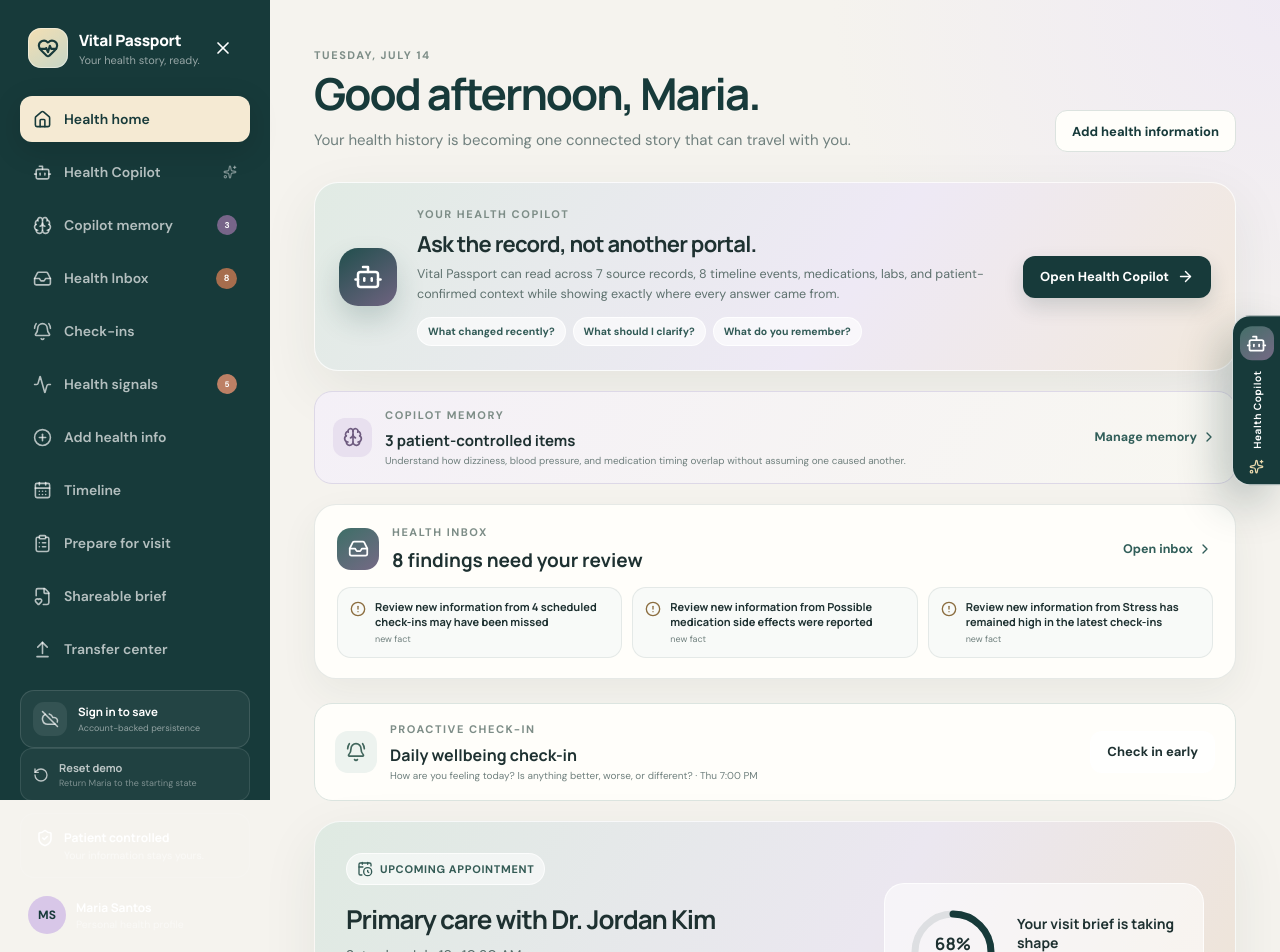
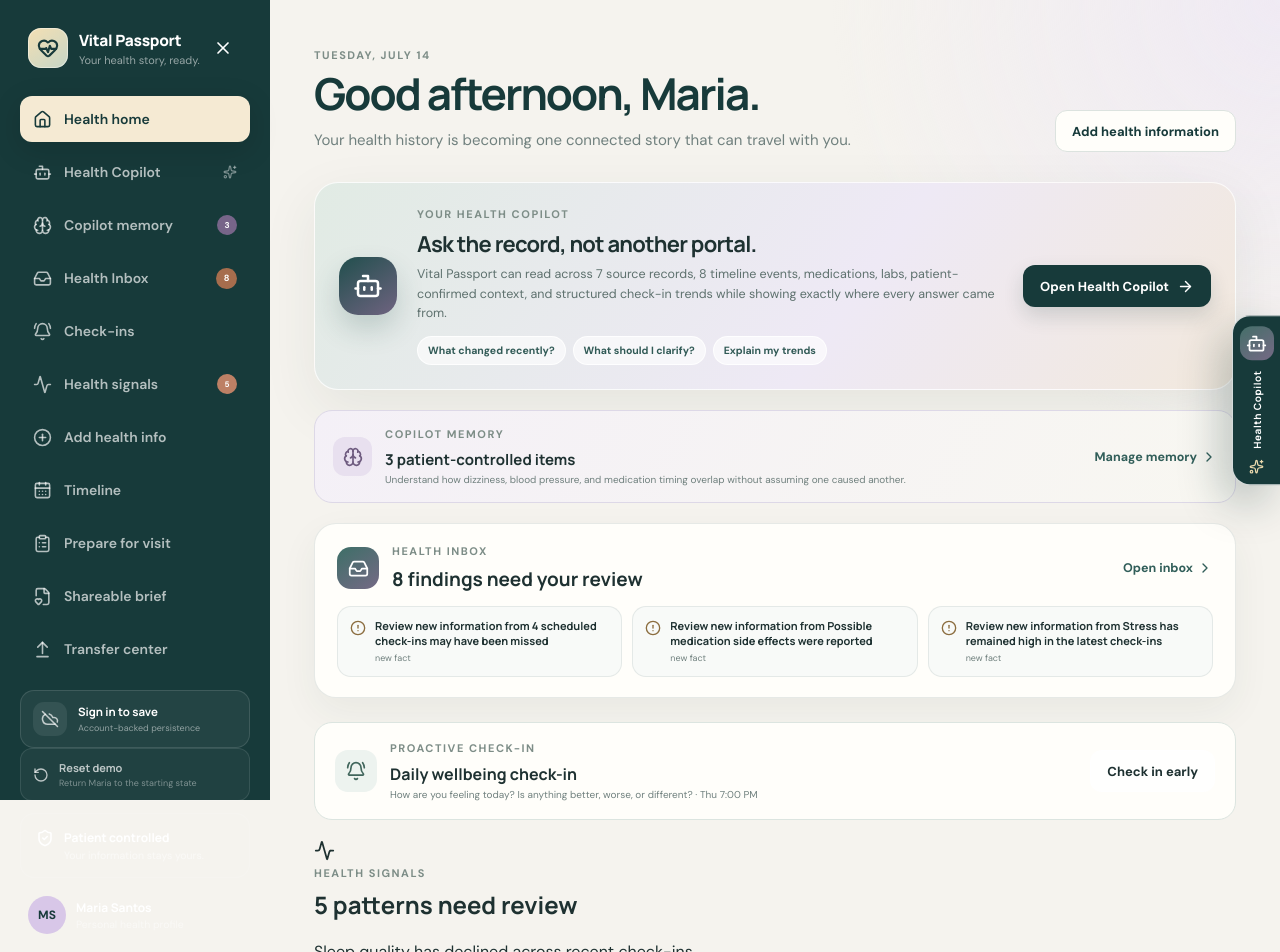
Before and after one commit to patricktran1/vitalpassport, a React (Vite) app: page / in a window 1280 px wide. Shown: the top 952 px of the page. Built offline with nearby package versions, Linux system fonts and the light colour scheme; no server answers.

Commit message:
Surface health signals on the dashboard

```diff
--- a/src/pages/Dashboard.tsx
+++ b/src/pages/Dashboard.tsx
@@ -1,9 +1,10 @@
-import { AlertCircle, ArrowRight, BellRing, Bot, Brain, CalendarClock, CheckCircle2, ChevronRight, CircleCheck, CircleDashed, FileText, GitCompareArrows, HeartPulse, Inbox as InboxIcon, ListChecks, Pill, ScanSearch, Sparkles, TestTube2 } from 'lucide-react'
+import { Activity, AlertCircle, ArrowRight, BellRing, Bot, Brain, CalendarClock, CheckCircle2, ChevronRight, CircleCheck, CircleDashed, FileText, GitCompareArrows, HeartPulse, Inbox as InboxIcon, ListChecks, Pill, ScanSearch, Sparkles, TestTube2 } from 'lucide-react'
 import { Link } from 'react-router-dom'
 import { ProgressRing } from '../components/ProgressRing'
 import { useCheckIns } from '../context/CheckInContext'
 import { useCopilotMemory } from '../context/CopilotMemoryContext'
 import { useHealthInbox } from '../context/HealthInboxContext'
+import { useHealthSignals } from '../context/HealthSignalsContext'
 import { useVital } from '../context/VitalContext'
 import { patient } from '../data/demo'
 import { openCopilotDrawer } from '../lib/copilot-drawer'
@@ -35,9 +36,11 @@ export function Dashboard() {
   const { pendingFindings, pendingCount } = useHealthInbox()
   const { nextSchedule, dueCount, startCheckIn } = useCheckIns()
   const { activeMemories } = useCopilotMemory()
+  const { pendingSignals, confirmedSignals, structuredResponses } = useHealthSignals()
   const openTasks=careTasks.filter((task)=>task.status==='open')
   const metoprololIssue=reconciliationIssues.find((issue)=>issue.id==='issue-metoprolol')
   const displayedIssues=[...reconciliationIssues].sort((a,b)=>a.status===b.status?b.createdAt.localeCompare(a.createdAt):a.status==='open'?-1:1).slice(0,3)
+  const leadSignal=pendingSignals[0] || confirmedSignals[0]
 
   return (
     <div className="page dashboard-page">
@@ -51,11 +54,11 @@ export function Dashboard() {
         <div className="copilot-launch-copy">
           <div className="eyebrow">Your Health Copilot</div>
           <h2>Ask the record, not another portal.</h2>
-          <p>Vital Passport can read across {sources.length} source records, {timelineEvents.length} timeline events, medications, labs, and patient-confirmed context while showing exactly where every answer came from.</p>
+          <p>Vital Passport can read across {sources.length} source records, {timelineEvents.length} timeline events, medications, labs, patient-confirmed context, and structured check-in trends while showing exactly where every answer came from.</p>
           <div className="copilot-launch-prompts">
             <button onClick={() => openCopilotDrawer('What changed in my health record recently?')}>What changed recently?</button>
             <button onClick={() => openCopilotDrawer('What should I clarify before my next visit?')}>What should I clarify?</button>
-            <button onClick={() => openCopilotDrawer('What do you remember about my goals and preferences?')}>What do you remember?</button>
+            <button onClick={() => openCopilotDrawer('Explain my recent check-in trends without diagnosing me or claiming causation.')}>Explain my trends</button>
           </div>
         </div>
         <button onClick={() => openCopilotDrawer()} className="button primary copilot-launch-button">Open Health Copilot <ArrowRight size={17}/></button>
@@ -83,6 +86,12 @@ export function Dashboard() {
         <div><div className="eyebrow">Proactive check-in</div><h2>{dueCount ? 'Vital Passport is checking in with you' : nextSchedule.title}</h2><p>{dueCount ? nextSchedule.prompt : `${nextSchedule.prompt} · ${formatCheckInDue(nextSchedule.nextDueAt)}`}</p></div>
         <button className={`button ${dueCount ? 'primary' : 'light'}`} onClick={() => startCheckIn(nextSchedule.id)}>{dueCount ? 'Answer now' : 'Check in early'}</button>
       </section>}
+
+      <section className={`dashboard-signals-preview ${pendingSignals.length ? 'attention' : ''}`}>
+        <span><Activity size={21}/></span>
+        <div><div className="eyebrow">Health signals</div><h2>{pendingSignals.length ? `${pendingSignals.length} ${pendingSignals.length === 1 ? 'pattern needs' : 'patterns need'} review` : confirmedSignals.length ? `${confirmedSignals.length} patient-confirmed ${confirmedSignals.length === 1 ? 'pattern' : 'patterns'}` : 'Your trend baseline is forming'}</h2><p>{leadSignal?.title || `${structuredResponses.length} structured check-ins are available for local trend analysis.`}</p></div>
+        <Link to="/signals" className={`button ${pendingSignals.length ? 'primary' : 'light'}`}>{pendingSignals.length ? 'Review signals' : 'View trends'} <ArrowRight size={16}/></Link>
+      </section>
 
       <section className="hero-card">
         <div className="hero-copy">
```
